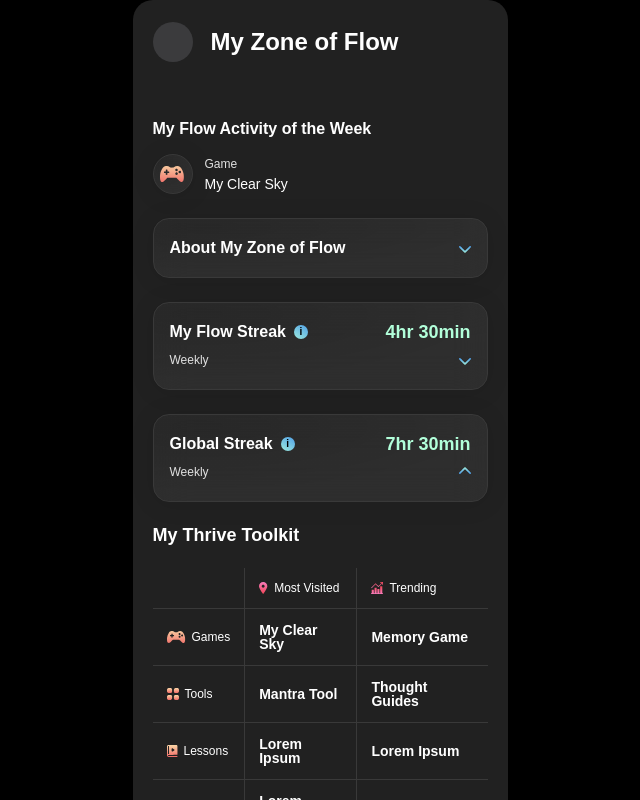
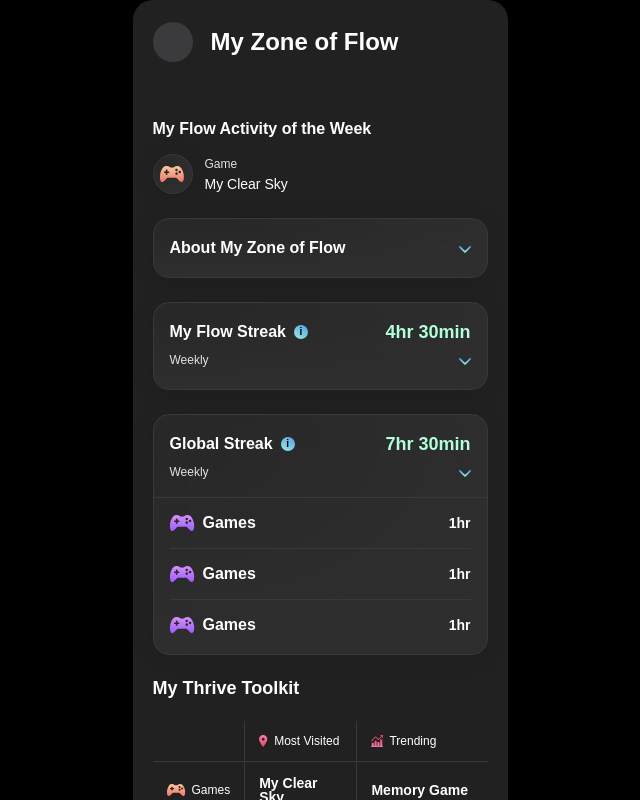
Before and after one commit to kush-x7/mindpeers-userInsight, a React (Vite) app: page / in a window 1280 px wide. Both pictures are taken after a click on the element 784 px from the left and 472 px from the top of the page. Shown: the top 800 px of the page, without its empty margins (320-960 px from the left). Built offline with nearby package versions, Linux system fonts and the light colour scheme.

Commit message:
8th screen done

```diff
--- a/src/App.tsx
+++ b/src/App.tsx
@@ -1,5 +1,6 @@
 import "./App.css";
 import MindBodyConnect from "./pages/MInd-Body-Connect/MIndBodyConnect";
+import MyTherapyJourney from "./pages/MyTherapyJourney/MyTherapyJourney";
 import MyZoneOfFlow from "./pages/MyZoneOfFlow/MyZoneOfFlow";
 
 function App() {
@@ -8,6 +9,7 @@ function App() {
       <div className="app-container">
         {/* <MindBodyConnect navTitle="Mind-Body Connect" /> */}
         <MyZoneOfFlow navTitle="My Zone of Flow" />
+        {/* <MyTherapyJourney navTitle="My Therapy Journey" /> */}
       </div>
     </>
   );
--- a/src/Common/Accordion/Accodion.tsx
+++ b/src/Common/Accordion/Accodion.tsx
@@ -1,11 +1,27 @@
 import "./accordion.css";
-const Accordion = ({ state, setState }: any) => {
+const Accordion = ({
+  descriptionState,
+  setDescriptionState,
+  gameTimeState,
+  setGameTimeState,
+  isDescriptionAvailable,
+  isGameTimeSpentDataAvailable,
+}: any) => {
+  const handleCLick = () => {
+    if (isDescriptionAvailable) {
+      setDescriptionState(!descriptionState);
+    }
+    if (isGameTimeSpentDataAvailable?.length >= 1) {
+      setGameTimeState(!gameTimeState);
+    }
+  };
+
   return (
     <div
-      className={`${state ? "rotate" : ""} `}
-      onClick={() => {
-        setState(!state);
-      }}
+      className={`${descriptionState ? "rotate" : ""} `}
+      onClick={handleCLick}
+      // setGameTimeState(!gameTimeState);
+      // setDescriptionState(!descriptionState);
     >
       <svg width={12} height={7} fill="none" xmlns="http://www.w3.org/2000/svg">
         <path
--- a/src/Common/TitleHoursAccordionInfo/TitleHoursAccordionInfo.tsx
+++ b/src/Common/TitleHoursAccordionInfo/TitleHoursAccordionInfo.tsx
@@ -17,25 +17,27 @@ interface TitleHoursAccordionInfoProp {
   description?: string;
   showDescription?: boolean;
   infoDescription?: string;
-  showGameHourDivider?: boolean;
-  GameHourDividerList?: any;
+
+  gameTimeList?: any;
 }
 
 const TitleHoursAccordionInfo = ({
   title,
+  showTitleInfoIcon,
+  subTitle,
+  timeSpent,
+  showInfoIcon,
   showAccordion,
-  timeSpent,
-  subTitle,
-  showInfoIcon,
-  showTitleInfoIcon,
   description,
   infoDescription,
-  showGameHourDivider,
-  GameHourDividerList,
+  gameTimeList,
 }: TitleHoursAccordionInfoProp) => {
   const [isInfoVisible, setInfoVisible] = useState(false);
-  const [isAccordionVisible, setAccordionVisible] = useState(false);
+  const [isGAmeTimeVisible, setGameTimeVisible] = useState(false);
   const [isDescriptionVisible, setIsDescriptionVisible] = useState(false);
+
+  console.log(">>>>>.isInfovisible", isInfoVisible);
+  console.log(">>>>>.isGameTImeVIsible", isGAmeTimeVisible);
 
   return (
     <CardContainer>
@@ -58,8 +60,12 @@ const TitleHoursAccordionInfo = ({
             {timeSpent && <div className="time-spent ">{timeSpent}</div>}
             {showAccordion && (
               <Accordion
-                state={isDescriptionVisible}
-                setState={setIsDescriptionVisible}
+                isDescriptionAvailable={description}
+                isGameTimeSpentDataAvailable={gameTimeList}
+                descriptionState={isDescriptionVisible}
+                setDescriptionState={setIsDescriptionVisible}
+                gameTimeState={isGAmeTimeVisible}
+                setGameTimeState={setGameTimeVisible}
               />
             )}
             {showInfoIcon && (
@@ -68,21 +74,18 @@ const TitleHoursAccordionInfo = ({
           </div>
         </div>
 
-        {isDescriptionVisible && description && (
+        {isDescriptionVisible && (
           <div className="description-row">
             <div className="description">{description}</div>
           </div>
         )}
 
-        <div
-          className={` ${
-            isInfoVisible ? "show-info-container " : "hide-info-container "
-          }`}
-        >
+        {(isInfoVisible || isGAmeTimeVisible) && (
+          <div className="show-info-container ">
             <Divider customHeight="1px" />
 
+            {isInfoVisible && (
               <CardContainer>
-            {infoDescription && (
                 <div className="explain-info-row">
                   <div className="info-section">
                     <InfoBtn />
@@ -97,17 +100,18 @@ const TitleHoursAccordionInfo = ({
                     Got It
                   </div>
                 </div>
+              </CardContainer>
             )}
-          </CardContainer>
 
-          {showGameHourDivider && isDescriptionVisible && (
+            {isGAmeTimeVisible && (
               <div className="show-game-hour-container">
-              {GameHourDividerList.map(() => {
-                return <GameHourDivider />;
+                {gameTimeList.map((data: any, index: any) => {
+                  return <GameHourDivider key={index} />;
                 })}
               </div>
             )}
           </div>
+        )}
       </div>
     </CardContainer>
   );
--- a/src/pages/MyZoneOfFlow/MyZoneOfFlow.tsx
+++ b/src/pages/MyZoneOfFlow/MyZoneOfFlow.tsx
@@ -41,8 +41,7 @@ const MyZoneOfFlow = ({ navTitle }: any) => {
         showTitleInfoIcon={true}
         showAccordion={true}
         infoDescription="Total time Spent in the week on tools"
-        showGameHourDivider={true}
-        GameHourDividerList={flowStreak}
+        gameTimeList={[{}, {}, {}]}
       />
 
       <TitleHoursAccordionInfo
@@ -52,6 +51,7 @@ const MyZoneOfFlow = ({ navTitle }: any) => {
         subTitle="Weekly"
         showAccordion={true}
         infoDescription="Benchmark to average mindpeers users"
+        gameTimeList={[{}, {}, {}]}
       />
 
       <Toolkit />
```
Also changed, not shown: src/pages/MyTherapyJourney/MyTherapyJourney.tsx (added, +24 -0 lines), src/pages/MyTherapyJourney/myThearpyJourney.css (added). Lines whose indentation alone changed are shown as unchanged.
